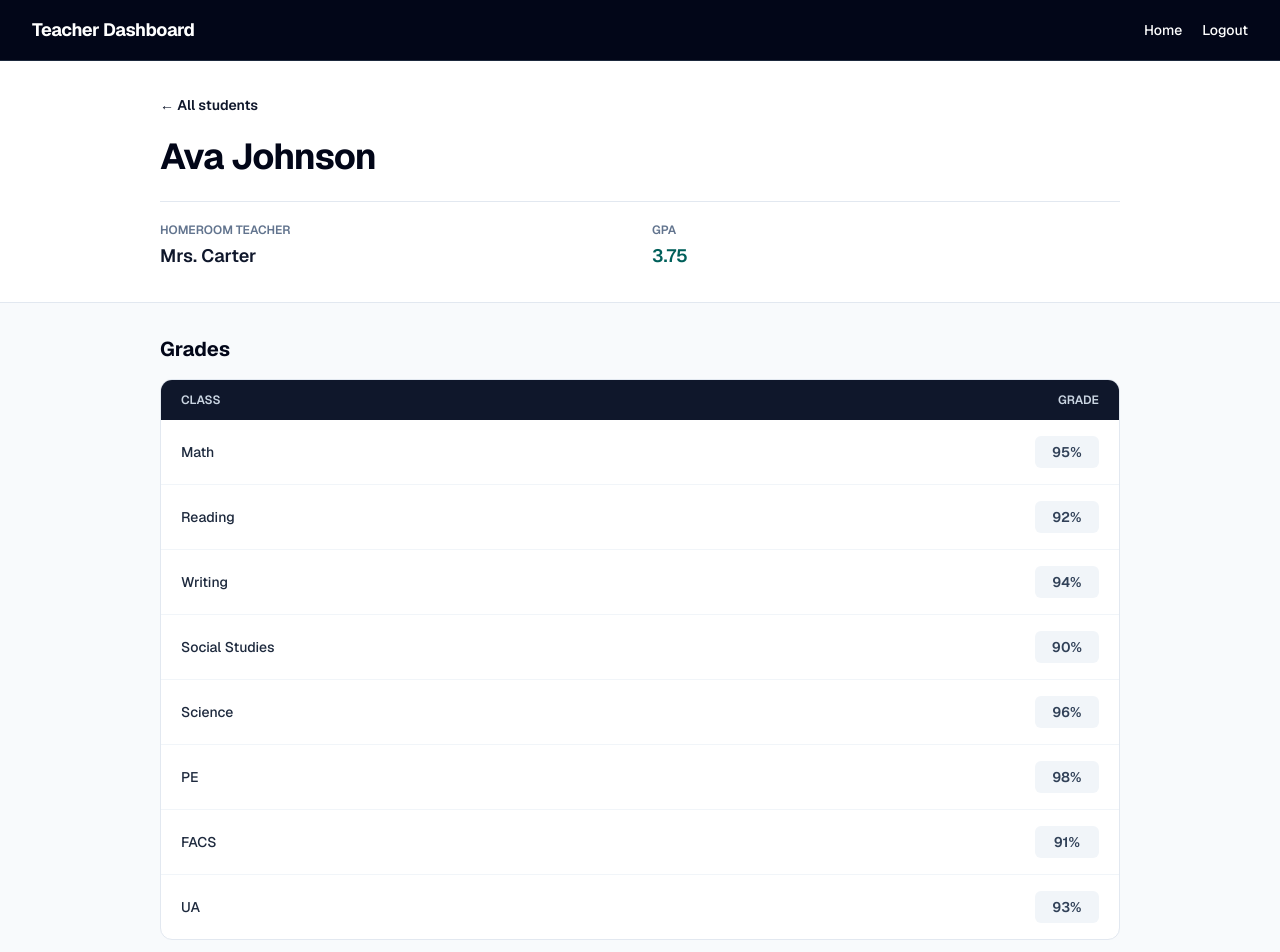
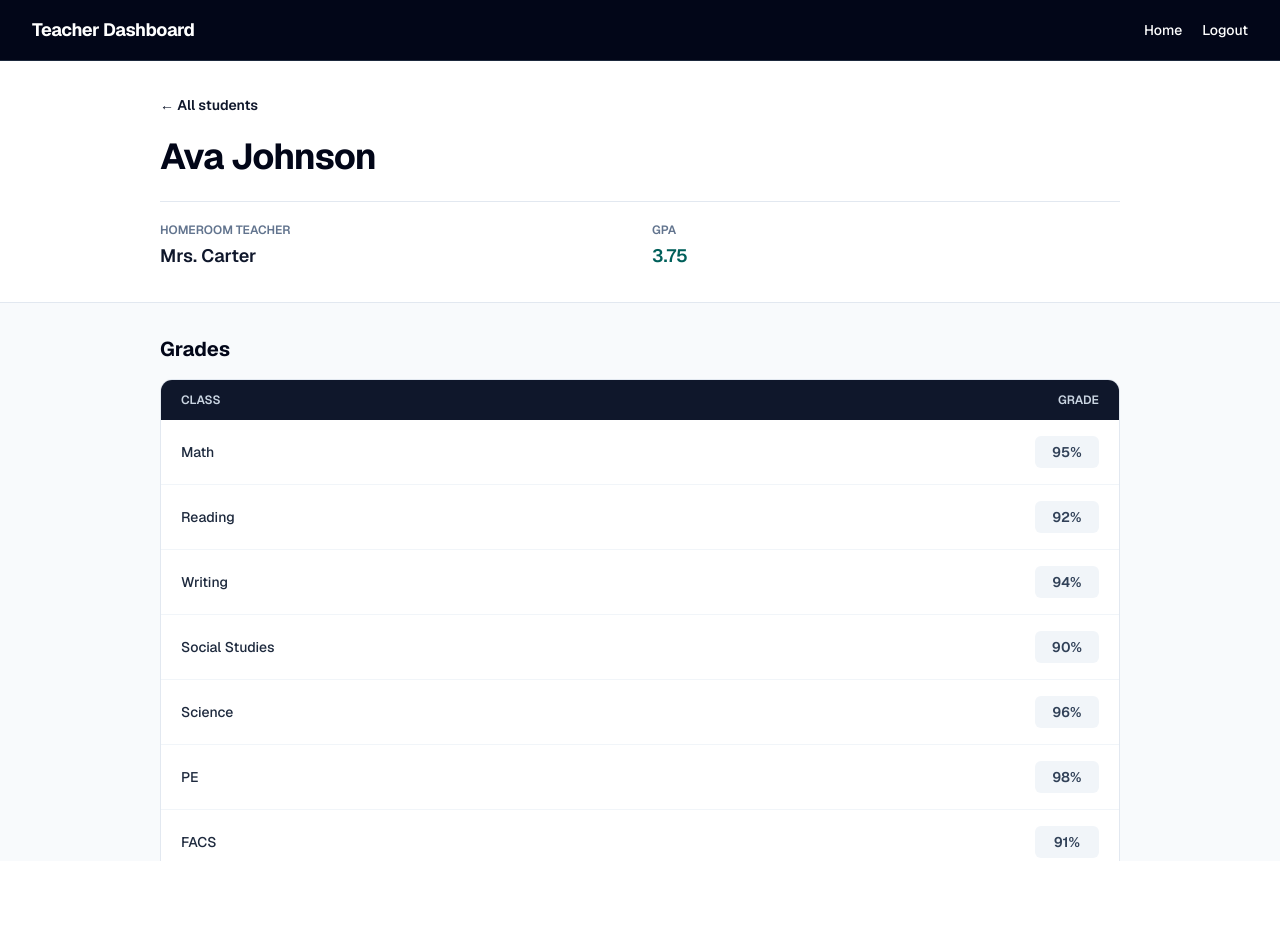
Before and after one commit to kmb1122/Teacher-Intervention-Dashboard, a Next.js app: page /students/1 in a window 1280 px wide. Shown: the top 952 px of the page. After the commit the page ends 861 px from the top, so only its background shows below. Built offline with nearby package versions, Linux system fonts and the light colour scheme.

Commit message:
Added intervention rhombus to student view and made it the hieght of the viewable space.

```diff
--- a/app/students/[id]/page.tsx
+++ b/app/students/[id]/page.tsx
@@ -25,8 +25,8 @@ export default async function StudentPage({
   if (!Number.isInteger(studentId) || !student) notFound();
 
   return (
-    <main className="min-h-screen bg-slate-50 text-slate-900">
-      <section className="border-b border-slate-200 bg-white">
+    <main className="flex h-screen flex-col overflow-hidden bg-slate-50 text-slate-900">
+      <section className="shrink-0 border-b border-slate-200 bg-white">
         <div className="mx-auto max-w-5xl px-4 py-8 sm:px-6 lg:px-8">
           <Link
             href="/"
@@ -58,16 +58,20 @@ export default async function StudentPage({
         </div>
       </section>
 
-      <section className="mx-auto max-w-5xl px-4 py-8 sm:px-6 lg:px-8">
+      <section className="mx-auto flex w-full max-w-5xl flex-1 flex-col px-4 py-8 sm:px-6 lg:px-8">
         <h3 className="text-xl font-bold text-slate-950">Grades</h3>
-        <div className="mt-4 overflow-hidden rounded-xl border border-slate-200 bg-white">
+        <div className="mt-4 flex-1 overflow-hidden rounded-xl border border-slate-200 bg-white">
+          <div className="h-full overflow-y-auto">
             <table className="w-full text-left text-sm">
-            <thead className="bg-slate-900 text-xs uppercase text-slate-300">
+              <thead className="sticky top-0 z-10 bg-slate-900 text-xs uppercase text-slate-300">
                 <tr>
                   <th scope="col" className="px-5 py-3 font-semibold">
                     Class
                   </th>
-                <th scope="col" className="px-5 py-3 text-right font-semibold">
+                  <th
+                    scope="col"
+                    className="px-5 py-3 text-right font-semibold"
+                  >
                     Grade
                   </th>
                 </tr>
@@ -87,11 +91,19 @@ export default async function StudentPage({
                       </th>
                       <td className="px-5 py-4 text-right">
                         <span
-                        className={`inline-flex min-w-16 justify-center rounded-md px-3 py-1.5 font-semibold ${needsIntervention ? "bg-red-50 text-red-700 ring-1 ring-red-200" : "bg-slate-100 text-slate-700"}`}
+                          className={`relative inline-flex min-w-16 justify-center rounded-md px-3 py-1.5 font-semibold ${needsIntervention ? "bg-red-50 text-red-700 ring-1 ring-red-200" : "bg-slate-100 text-slate-700"}`}
                         >
                           {grade}%
                           {needsIntervention && (
-                          <span className="sr-only">, needs intervention</span>
+                            <>
+                              <span
+                                aria-label="Needs intervention"
+                                className="absolute -right-1 -top-1 h-3 w-3 rotate-45 bg-red-500"
+                              />
+                              <span className="sr-only">
+                                , needs intervention
+                              </span>
+                            </>
                           )}
                         </span>
                       </td>
@@ -101,6 +113,7 @@ export default async function StudentPage({
               </tbody>
             </table>
           </div>
+        </div>
       </section>
     </main>
   );
--- a/vite.config.ts
+++ b/vite.config.ts
@@ -1,6 +1,12 @@
+import { fileURLToPath } from "node:url";
 import { defineConfig } from "vitest/config";
 
 export default defineConfig({
+  resolve: {
+    alias: {
+      "@": fileURLToPath(new URL("./", import.meta.url)),
+    },
+  },
   test: {
     globals: true,
     environment: "happy-dom",
```
Also changed, not shown: 1 other file (tests, documents, lock files or other folders). Lines whose indentation alone changed are shown as unchanged.
